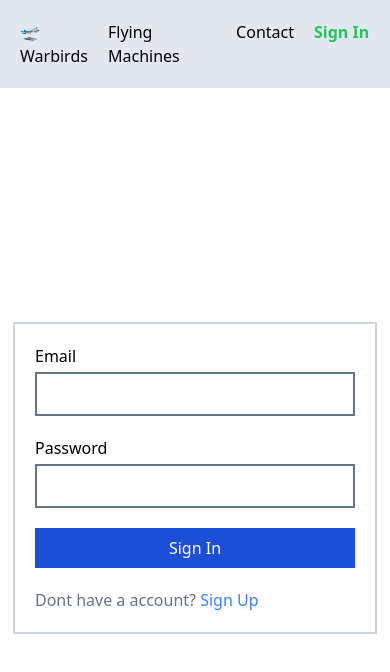
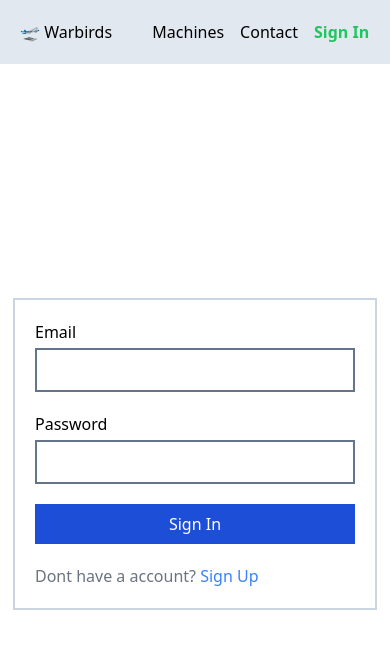
Before and after one commit to pureAliNajafi/plane-front, a Next.js app: page /auth/sign-in in a window 390 px wide. Shown: the top 672 px of the page. Built offline with nearby package versions, Linux system fonts and the light colour scheme.

Commit message:
navbar update

```diff
--- a/src/components/Navbar.tsx
+++ b/src/components/Navbar.tsx
@@ -15,9 +15,9 @@ const Navbar = () => {
         <div>
           <Link href="/">🛫 Warbirds</Link>
         </div>
-        <ul className="flex gap-5">
+        <ul className="flex gap-4 md:gap-5">
           <li>
-            <Link href="/flying-machines">Flying Machines</Link>
+            <Link href="/flying-machines">Machines</Link>
           </li>
           <li>
             <Link href="/contact">Contact</Link>
```
